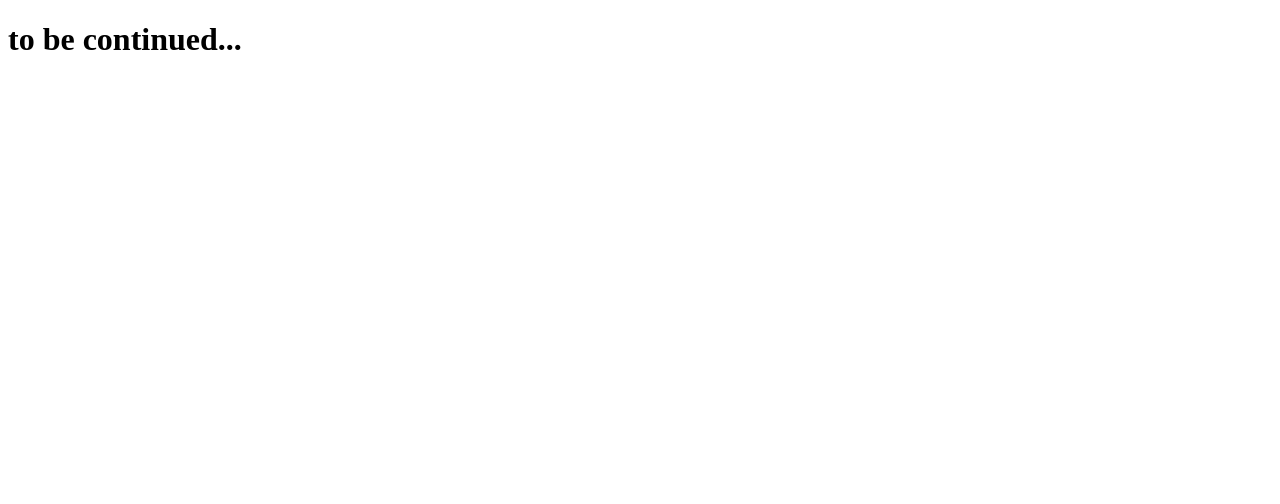
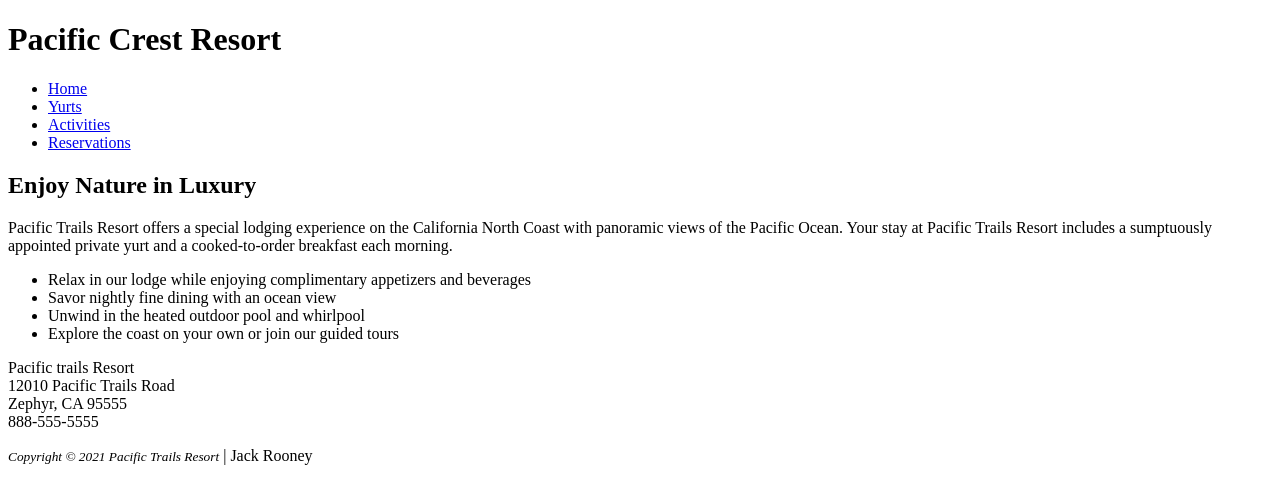
Before and after one commit to jackcrooney/webd152, a plain HTML site: page chapter2/pacific/index.html in a window 1280 px wide. Drawn offline with Linux system fonts and the light colour scheme.

Commit message:
chapter 2

```diff
--- a/chapter2/pacific/index.html
+++ b/chapter2/pacific/index.html
@@ -1,12 +1,61 @@
 <!DOCTYPE html>
 <html lang="en">
-<head>
-    <meta charset="UTF-8">
-    <meta name="viewport" content="width=device-width, initial-scale=1.0">
-    <title>cruise control</title>
-</head>
-<body>
-<h1>to be continued...</h1>
- <p> </p>
-</body>
+  <head>
+    <meta charset="UTF-8" />
+    <meta name="viewport" content="width=device-width, initial-scale=1.0" />
+    <title>Pacific Trails Resort</title>
+  </head>
+  <body>
+    <header>
+      <h1>Pacific Crest Resort</h1>
+    </header>
+
+    <!-- nav>ul*4>a -->
+    <nav>
+      <ul>
+        <li><a href="index.html">Home</a></li>
+        <li><a href="yurts.html">Yurts</a></li>
+        <li><a href="activities.html">Activities</a></li>
+        <li><a href="reservations.html">Reservations</a></li>
+      </ul>
+    </nav>
+    <main>
+      <!-- main>h2{}+p{}<main> -->
+      <h2>Enjoy Nature in Luxury</h2>
+      <p>
+        Pacific Trails Resort offers a special lodging experience on the
+        California North Coast with panoramic views of the Pacific Ocean. Your
+        stay at Pacific Trails Resort includes a sumptuously appointed private
+        yurt and a cooked-to-order breakfast each morning.
+      </p>
+
+      <!-- ul>li*4 -->
+      <ul>
+        <li>
+          Relax in our lodge while enjoying complimentary appetizers and
+          beverages
+        </li>
+        <li>Savor nightly fine dining with an ocean view</li>
+        <li>Unwind in the heated outdoor pool and whirlpool</li>
+        <li>Explore the coast on your own or join our guided tours</li>
+      </ul>
+      <!-- div>p -->
+      <div>
+        <p>
+          Pacific trails Resort <br />
+          12010 Pacific Trails Road <br />
+          Zephyr, CA 95555 <br />
+          888-555-5555
+        </p>
+      </div>
+    </main>
+
+    <!-- footer>p*2 -->
+    <footer>
+      <p>
+        <small><i>Copyright &copy; 2021 Pacific Trails Resort</i></small> | Jack
+        Rooney
+      </p>
+    </footer>
+  </body>
 </html>
```
Also changed, not shown: chapter2/pacific/yurts.html (added, +57 -0 lines), 1 other file.
